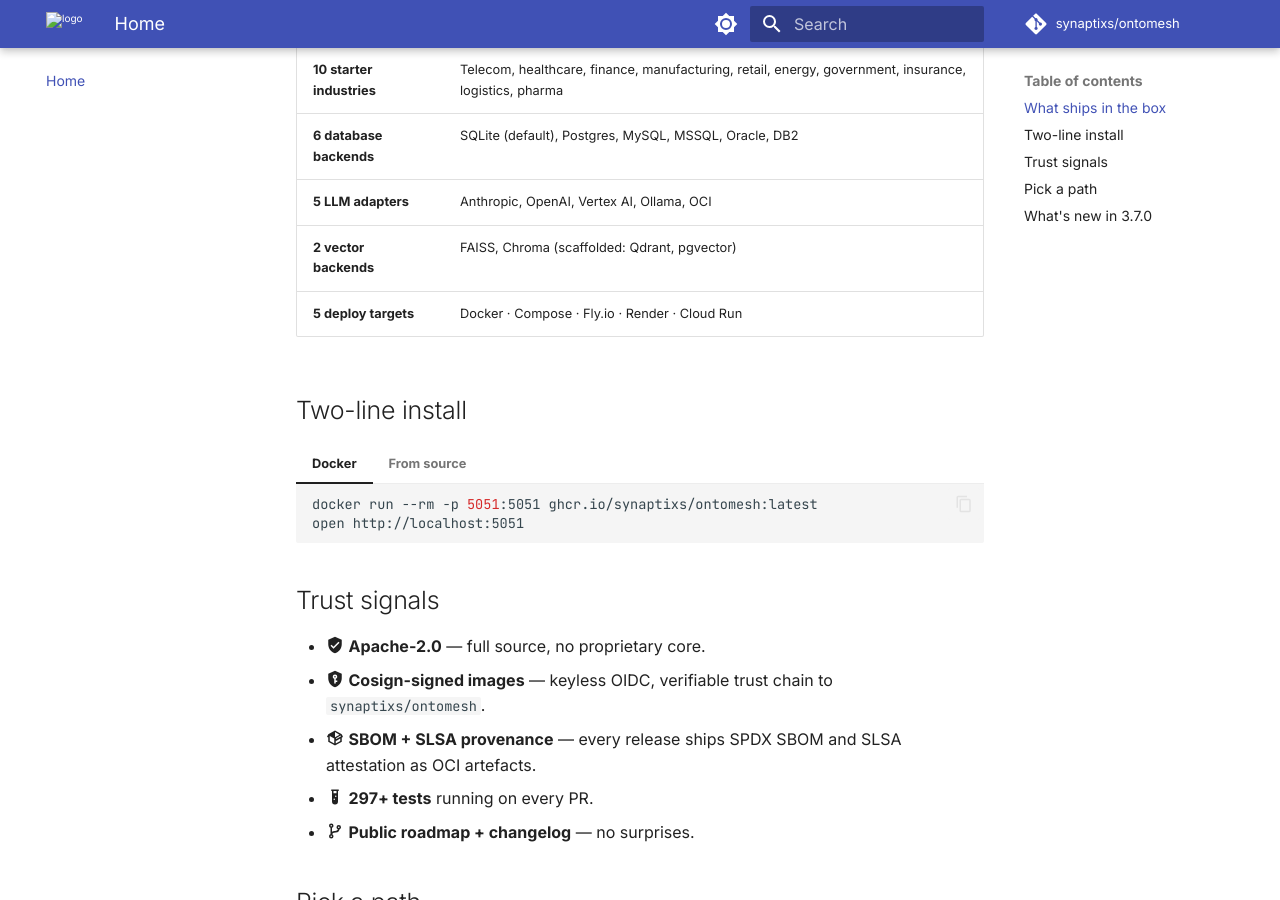
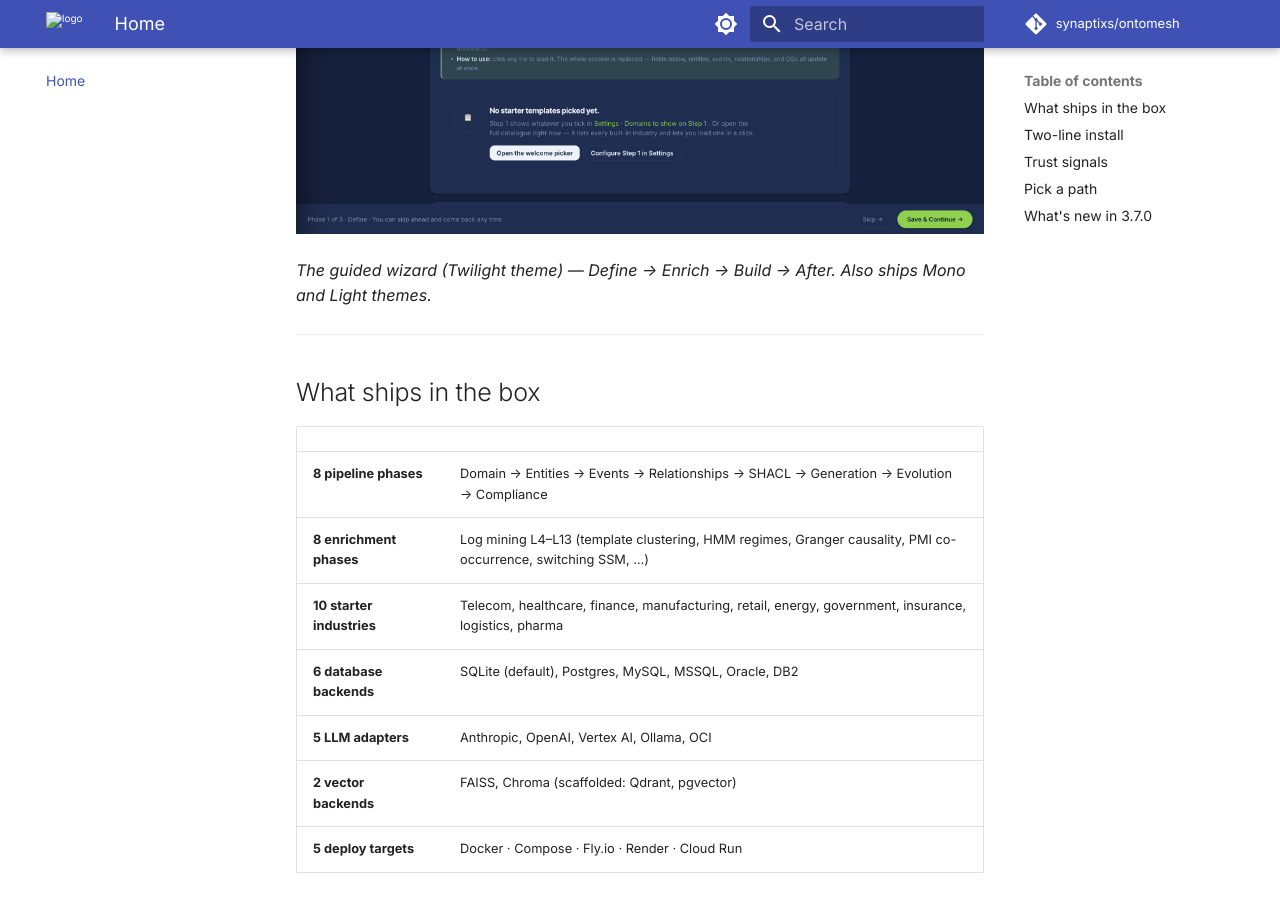
Before and after one commit to synaptixs/ontomesh, an MkDocs documentation site: the page built from docs/index.md, in a window 1280 px wide and 900 px high, scrolled down 571 px. Built offline with MkDocs 1.6.1 and Material for MkDocs 9.7.7, drawn with Linux system fonts in a browser that asks for light colours; comment, search, counter and statistics services are not loaded; the version menu is left out.

Commit message:
docs: add wizard/landing/report screenshots to README and docs home
Showcase the navy+green Direction B UX uplift:
- README.md: new Screenshots section (wizard Twilight, landing, branded report).
- docs/index.md: hero wizard screenshot under the title.
- Captured at 1.5x via headless Chrome against a local run.

Co-Authored-By: Claude Opus 4.8 <noreply@anthropic.com>

```diff
--- a/docs/index.md
+++ b/docs/index.md
@@ -4,6 +4,12 @@
 
 [:material-rocket-launch: Get started](getting-started/index.md){ .md-button .md-button--primary }
 [:material-github: View on GitHub](https://github.com/synaptixs/ontomesh){ .md-button }
+
+---
+
+![The Ontomesh wizard — a guided, four-phase modeling workspace](assets/screenshots/wizard-twilight.png)
+
+*The guided wizard (Twilight theme) — Define → Enrich → Build → After. Also ships Mono and Light themes.*
 
 ---
 
```
Also changed, not shown: README.md (+21 -0 lines), docs/assets/screenshots/landing-twilight.png (added), docs/assets/screenshots/report-branded.png (added), docs/assets/screenshots/wizard-twilight.png (added).
